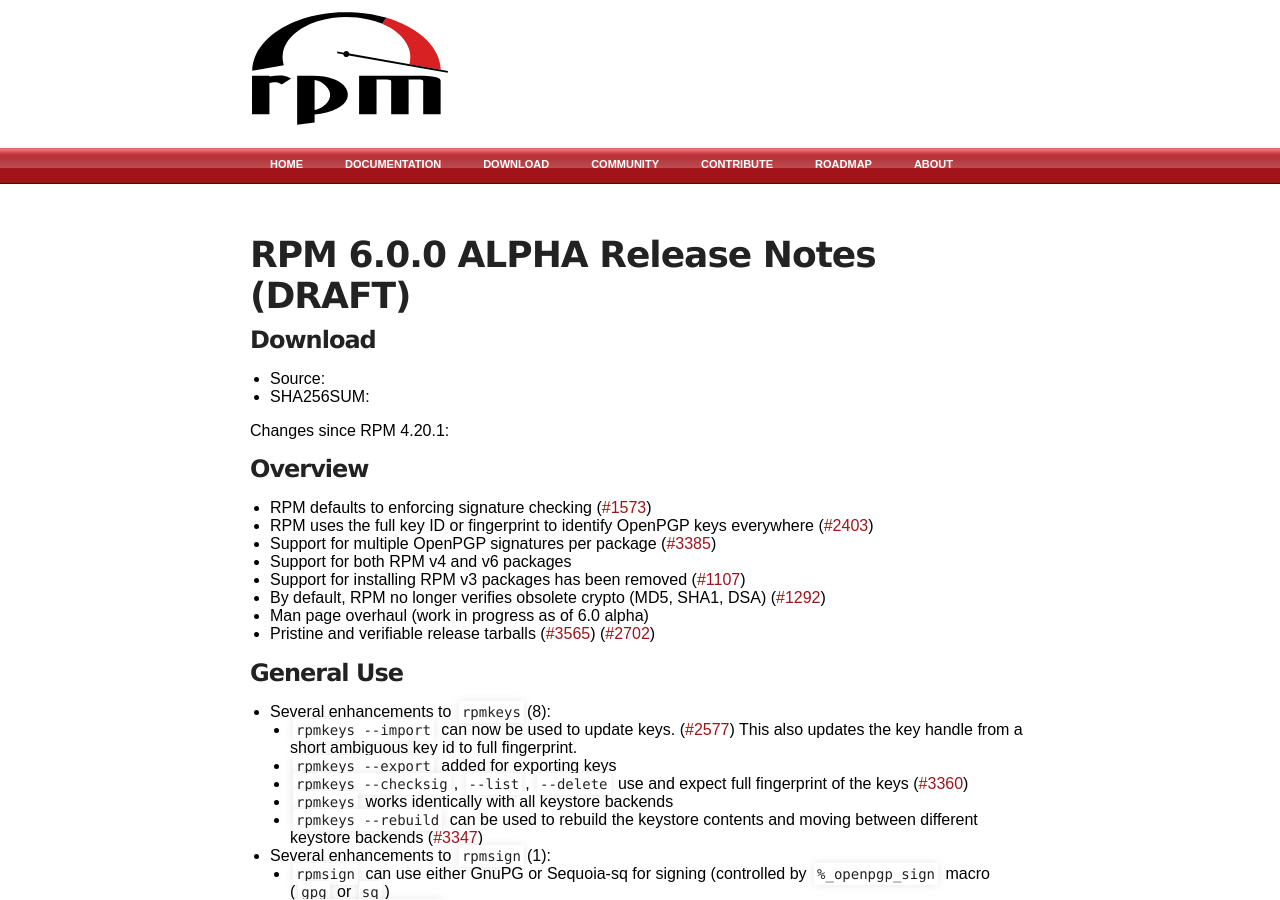
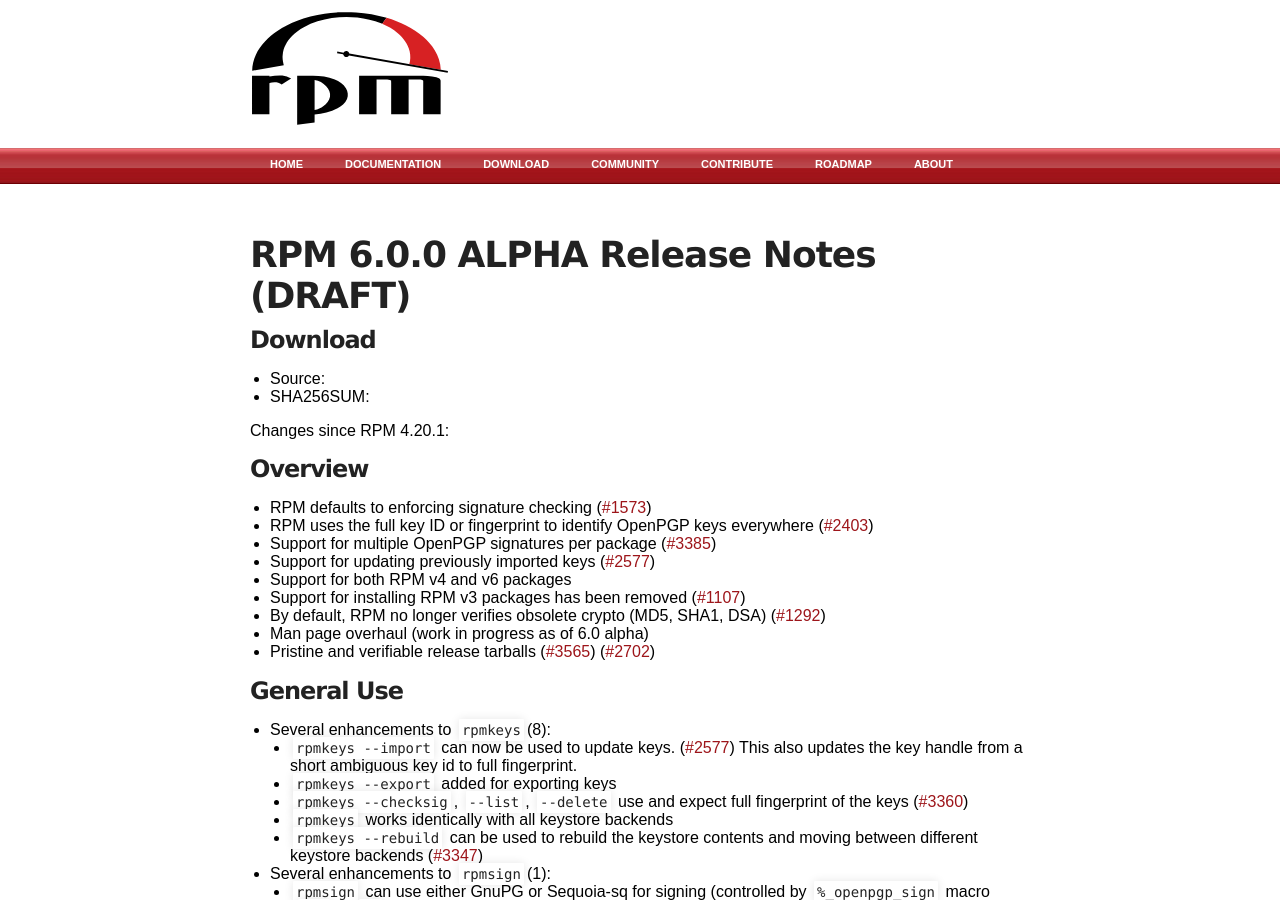
Before and after one commit to rpm-software-management/rpm-web, a Jekyll site: the page built from wiki/Releases/6.0.0.md, in a window 1280 px wide and 900 px high. Built offline with Jekyll 4.4.1, drawn with Linux system fonts in a browser that asks for light colours.

Commit message:
Mention key update support in the overview

```diff
--- a/wiki/Releases/6.0.0.md
+++ b/wiki/Releases/6.0.0.md
@@ -18,6 +18,8 @@ Changes since RPM 4.20.1:
   ([#2403](https://github.com/rpm-software-management/rpm/issues/2403))
 * Support for multiple OpenPGP signatures per package
   ([#3385](https://github.com/rpm-software-management/rpm/issues/3385))
+* Support for updating previously imported keys
+  ([#2577](https://github.com/rpm-software-management/rpm/issues/2577))
 * Support for both RPM v4 and v6 packages
 * Support for installing RPM v3 packages has been removed
   ([#1107](https://github.com/rpm-software-management/rpm/issues/1107))
```
